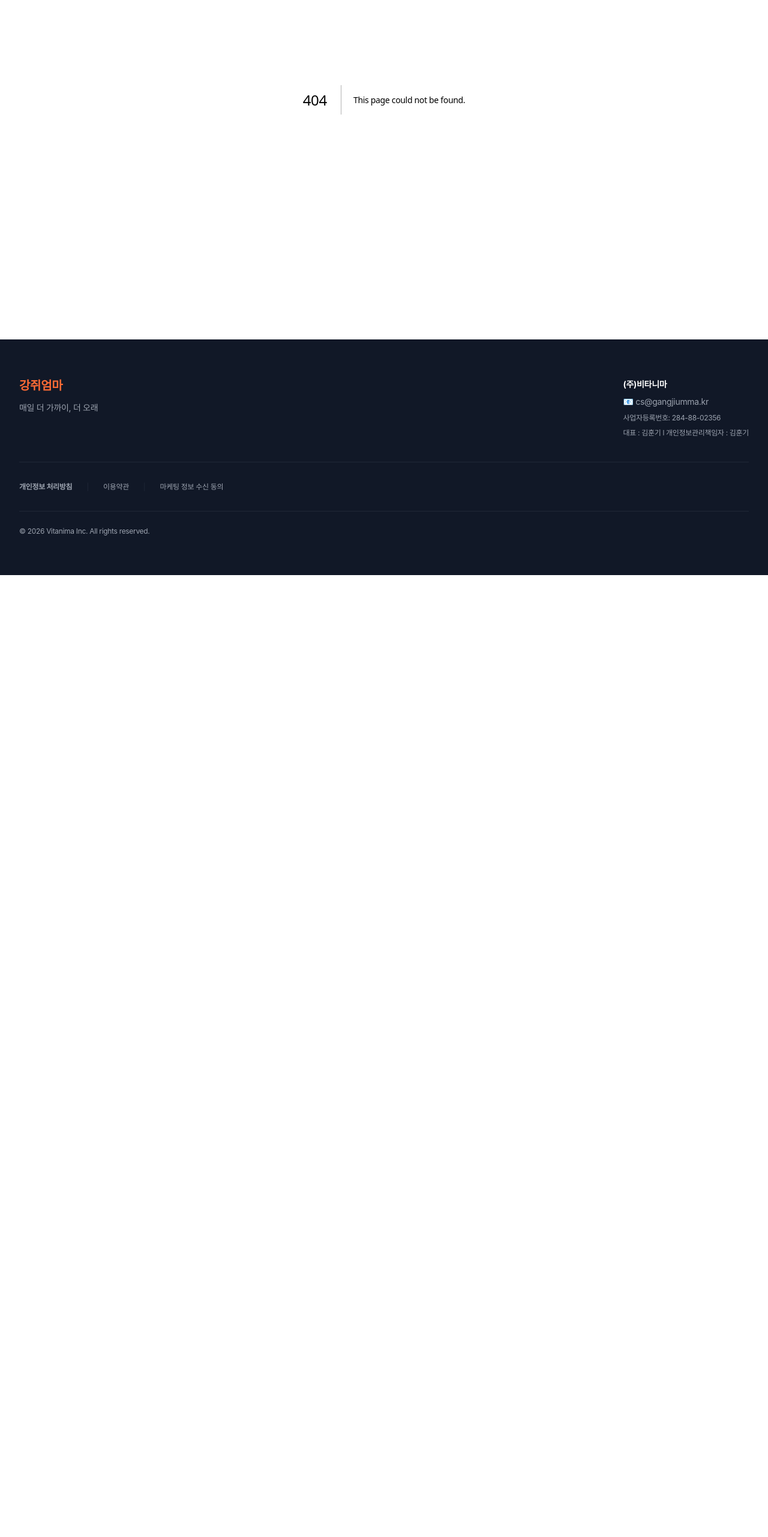
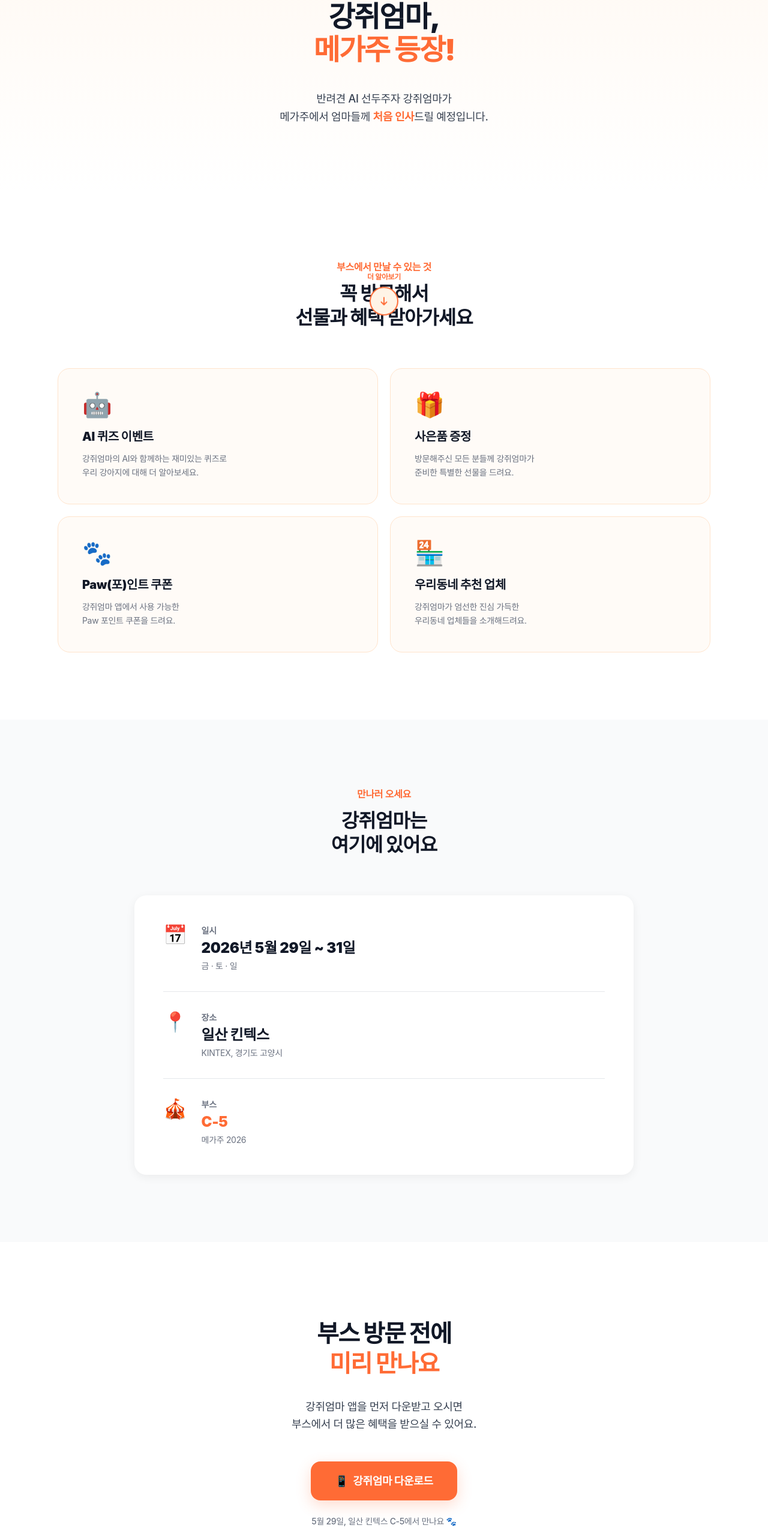
Before and after one commit to gangjiumma/gangjiumma-marketing, a Next.js app: page /megaz in a window 1280 px wide. Before the commit this address had no page. Shown: the part 234-2797 px from the top of the page at 60% size. Before the commit the page ends 1193 px from the top, so only its background shows below. Built offline with nearby package versions, Linux system fonts and the light colour scheme; a web font is replaced by a local one.

Commit message:
feat: 메가주 펫페어 랜딩 페이지

```diff
--- /dev/null
+++ b/src/app/megaz/page.tsx
@@ -0,0 +1,226 @@
+import type { Metadata } from "next";
+import FadeInSection from "@/components/FadeInSection";
+import { ScrollDownIndicator, ScrollProgressBar } from "@/components/ScrollIndicator";
+
+const DOWNLOAD_URL = "https://gangjiumma.github.io/gangjiumma_app_download/";
+
+export const metadata: Metadata = {
+  title: "강쥐엄마, 메가주에서 만나요!",
+  description: "5월 29일~31일 일산 킨텍스 메가주. 강쥐엄마가 엄마들께 처음 인사드립니다. AI 퀴즈, 사은품, Paw 쿠폰까지!",
+  openGraph: {
+    title: "강쥐엄마, 메가주에서 만나요!",
+    description: "5월 29일~31일 일산 킨텍스 C-5 부스. AI 퀴즈, 사은품, Paw 쿠폰까지!",
+    images: ["/og-image.png"],
+  },
+};
+
+export default function MegazPage() {
+  return (
+    <>
+      <ScrollProgressBar />
+      <ScrollDownIndicator />
+
+      {/* 1. HERO */}
+      <section className="relative bg-brand-tint50 pt-32 md:pt-40 pb-20 md:pb-28 overflow-hidden">
+        <div className="absolute inset-0 bg-gradient-to-b from-brand-tint100/50 via-brand-tint50 to-white pointer-events-none" />
+
+        <div className="relative max-w-5xl mx-auto px-5 md:px-8 text-center">
+          <FadeInSection>
+            <div className="inline-flex items-center gap-2 px-4 py-2 mb-8 bg-white rounded-full shadow-soft border border-brand-tint200">
+              <span>🎉</span>
+              <span className="text-sm md:text-base font-bold text-brand">
+                MEGA-Z 2026 첫 등장
+              </span>
+            </div>
+
+            <h1 className="text-3xl md:text-5xl lg:text-6xl font-black text-ink-1 tracking-tightest leading-[1.15]">
+              강쥐엄마,
+              <br />
+              <span className="text-brand">메가주 등장!</span>
+            </h1>
+          </FadeInSection>
+
+          <FadeInSection delay={300}>
+            <p className="mt-8 md:mt-10 text-base md:text-xl text-ink-2 font-medium leading-relaxed">
+              반려견 AI 선두주자 강쥐엄마가
+              <br />
+              메가주에서 엄마들께 <span className="text-brand font-bold">처음 인사</span>드릴 예정입니다.
+            </p>
+          </FadeInSection>
+        </div>
+      </section>
+
+      {/* 2. 이벤트 정보 카드 */}
+      <section className="bg-white py-20 md:py-28">
+        <div className="max-w-6xl mx-auto px-5 md:px-8">
+          <FadeInSection>
+            <div className="text-center mb-12 md:mb-16">
+              <p className="text-base md:text-lg text-brand font-bold mb-3">
+                부스에서 만날 수 있는 것
+              </p>
+              <h2 className="text-3xl md:text-4xl font-black text-ink-1 tracking-tighter leading-tight">
+                꼭 방문해서
+                <br />
+                선물과 혜택 받아가세요
+              </h2>
+            </div>
+          </FadeInSection>
+
+          <div className="grid grid-cols-1 md:grid-cols-2 gap-4 md:gap-5">
+            <FadeInSection delay={0}>
+              <div className="bg-brand-tint50 rounded-3xl p-8 md:p-10 h-full border border-brand-tint200">
+                <div className="text-5xl mb-5">🤖</div>
+                <h3 className="text-xl md:text-2xl font-black text-ink-1 mb-3 leading-snug">
+                  AI 퀴즈 이벤트
+                </h3>
+                <p className="text-base text-ink-3 leading-relaxed">
+                  강쥐엄마의 AI와 함께하는 재미있는 퀴즈로
+                  <br />
+                  우리 강아지에 대해 더 알아보세요.
+                </p>
+              </div>
+            </FadeInSection>
+
+            <FadeInSection delay={100}>
+              <div className="bg-brand-tint50 rounded-3xl p-8 md:p-10 h-full border border-brand-tint200">
+                <div className="text-5xl mb-5">🎁</div>
+                <h3 className="text-xl md:text-2xl font-black text-ink-1 mb-3 leading-snug">
+                  사은품 증정
+                </h3>
+                <p className="text-base text-ink-3 leading-relaxed">
+                  방문해주신 모든 분들께 강쥐엄마가
+                  <br />
+                  준비한 특별한 선물을 드려요.
+                </p>
+              </div>
+            </FadeInSection>
+
+            <FadeInSection delay={200}>
+              <div className="bg-brand-tint50 rounded-3xl p-8 md:p-10 h-full border border-brand-tint200">
+                <div className="text-5xl mb-5">🐾</div>
+                <h3 className="text-xl md:text-2xl font-black text-ink-1 mb-3 leading-snug">
+                  Paw(포)인트 쿠폰
+                </h3>
+                <p className="text-base text-ink-3 leading-relaxed">
+                  강쥐엄마 앱에서 사용 가능한
+                  <br />
+                  Paw 포인트 쿠폰을 드려요.
+                </p>
+              </div>
+            </FadeInSection>
+
+            <FadeInSection delay={300}>
+              <div className="bg-brand-tint50 rounded-3xl p-8 md:p-10 h-full border border-brand-tint200">
+                <div className="text-5xl mb-5">🏪</div>
+                <h3 className="text-xl md:text-2xl font-black text-ink-1 mb-3 leading-snug">
+                  우리동네 추천 업체
+                </h3>
+                <p className="text-base text-ink-3 leading-relaxed">
+                  강쥐엄마가 엄선한 진심 가득한
+                  <br />
+                  우리동네 업체들을 소개해드려요.
+                </p>
+              </div>
+            </FadeInSection>
+          </div>
+        </div>
+      </section>
+
+      {/* 3. 일시 · 장소 · 부스 */}
+      <section className="bg-surface-subtle py-20 md:py-28">
+        <div className="max-w-4xl mx-auto px-5 md:px-8">
+          <FadeInSection>
+            <div className="text-center mb-12 md:mb-16">
+              <p className="text-base md:text-lg text-brand font-bold mb-3">
+                만나러 오세요
+              </p>
+              <h2 className="text-3xl md:text-4xl font-black text-ink-1 tracking-tighter leading-tight">
+                강쥐엄마는
+                <br />
+                여기에 있어요
+              </h2>
+            </div>
+          </FadeInSection>
+
+          <FadeInSection delay={200}>
+            <div className="bg-white rounded-3xl p-8 md:p-12 shadow-card">
+              {/* 일시 */}
+              <div className="pb-6 md:pb-8 border-b border-line">
+                <div className="flex items-start gap-4 md:gap-6">
+                  <div className="text-3xl md:text-4xl">📅</div>
+                  <div className="flex-1">
+                    <p className="text-sm md:text-base text-ink-3 font-bold mb-1">일시</p>
+                    <p className="text-xl md:text-3xl font-black text-ink-1 leading-tight">
+                      2026년 5월 29일 ~ 31일
+                    </p>
+                    <p className="text-sm md:text-base text-ink-3 mt-1">금 · 토 · 일</p>
+                  </div>
+                </div>
+              </div>
+
+              {/* 장소 */}
+              <div className="py-6 md:py-8 border-b border-line">
+                <div className="flex items-start gap-4 md:gap-6">
+                  <div className="text-3xl md:text-4xl">📍</div>
+                  <div className="flex-1">
+                    <p className="text-sm md:text-base text-ink-3 font-bold mb-1">장소</p>
+                    <p className="text-xl md:text-3xl font-black text-ink-1 leading-tight">
+                      일산 킨텍스
+                    </p>
+                    <p className="text-sm md:text-base text-ink-3 mt-1">KINTEX, 경기도 고양시</p>
+                  </div>
+                </div>
+              </div>
+
+              {/* 부스 */}
+              <div className="pt-6 md:pt-8">
+                <div className="flex items-start gap-4 md:gap-6">
+                  <div className="text-3xl md:text-4xl">🎪</div>
+                  <div className="flex-1">
+                    <p className="text-sm md:text-base text-ink-3 font-bold mb-1">부스</p>
+                    <p className="text-xl md:text-3xl font-black text-brand leading-tight">
+                      C-5
+                    </p>
+                    <p className="text-sm md:text-base text-ink-3 mt-1">메가주 2026</p>
+                  </div>
+                </div>
+              </div>
+            </div>
+          </FadeInSection>
+        </div>
+      </section>
+
+      {/* 4. CTA - 미리 다운로드 */}
+      <section className="bg-white py-24 md:py-32">
+        <div className="max-w-4xl mx-auto px-5 md:px-8 text-center">
+          <FadeInSection>
+            <h2 className="text-3xl md:text-5xl font-black text-ink-1 tracking-tightest leading-tight">
+              부스 방문 전에
+              <br />
+              <span className="text-brand">미리 만나요</span>
+            </h2>
+            <p className="mt-8 text-base md:text-xl text-ink-2 font-medium leading-relaxed">
+              강쥐엄마 앱을 먼저 다운받고 오시면
+              <br />
+              부스에서 더 많은 혜택을 받으실 수 있어요.
+            </p>
+            <div className="mt-10 md:mt-12">
+              <a
+                href={DOWNLOAD_URL}
+                target="_blank"
+                rel="noopener noreferrer"
+                className="inline-flex items-center gap-2 px-8 md:px-10 py-4 md:py-5 bg-brand text-white font-extrabold text-base md:text-xl rounded-2xl shadow-brand hover:bg-brand-dark hover:shadow-elevated hover:-translate-y-0.5 transition-all duration-200"
+              >
+                <span>📱</span>
+                <span>강쥐엄마 다운로드</span>
+              </a>
+            </div>
+            <p className="mt-6 text-sm md:text-base text-ink-3 font-medium">
+              5월 29일, 일산 킨텍스 C-5에서 만나요 🐾
+            </p>
+          </FadeInSection>
+        </div>
+      </section>
+    </>
+  );
+}
```
